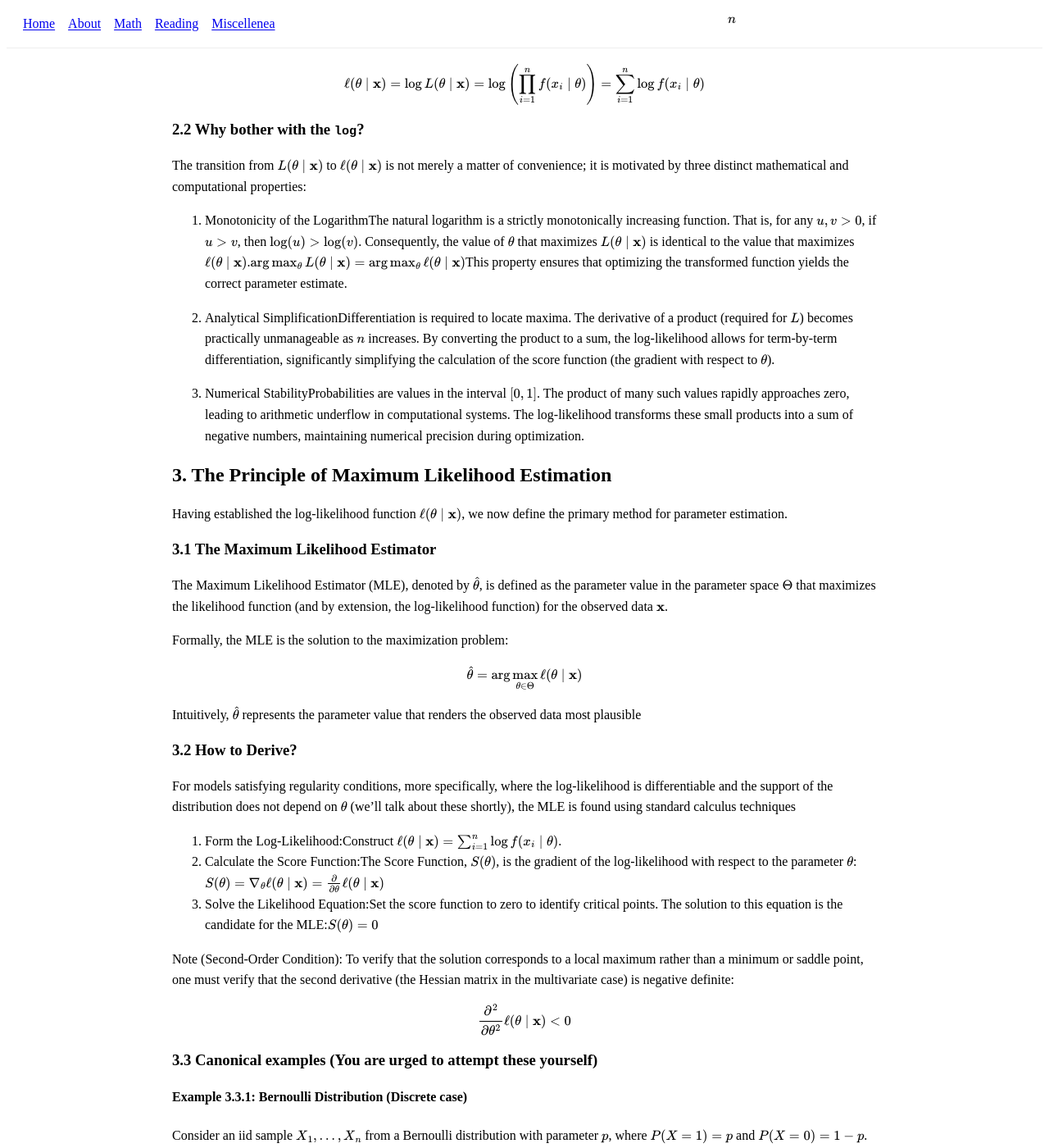
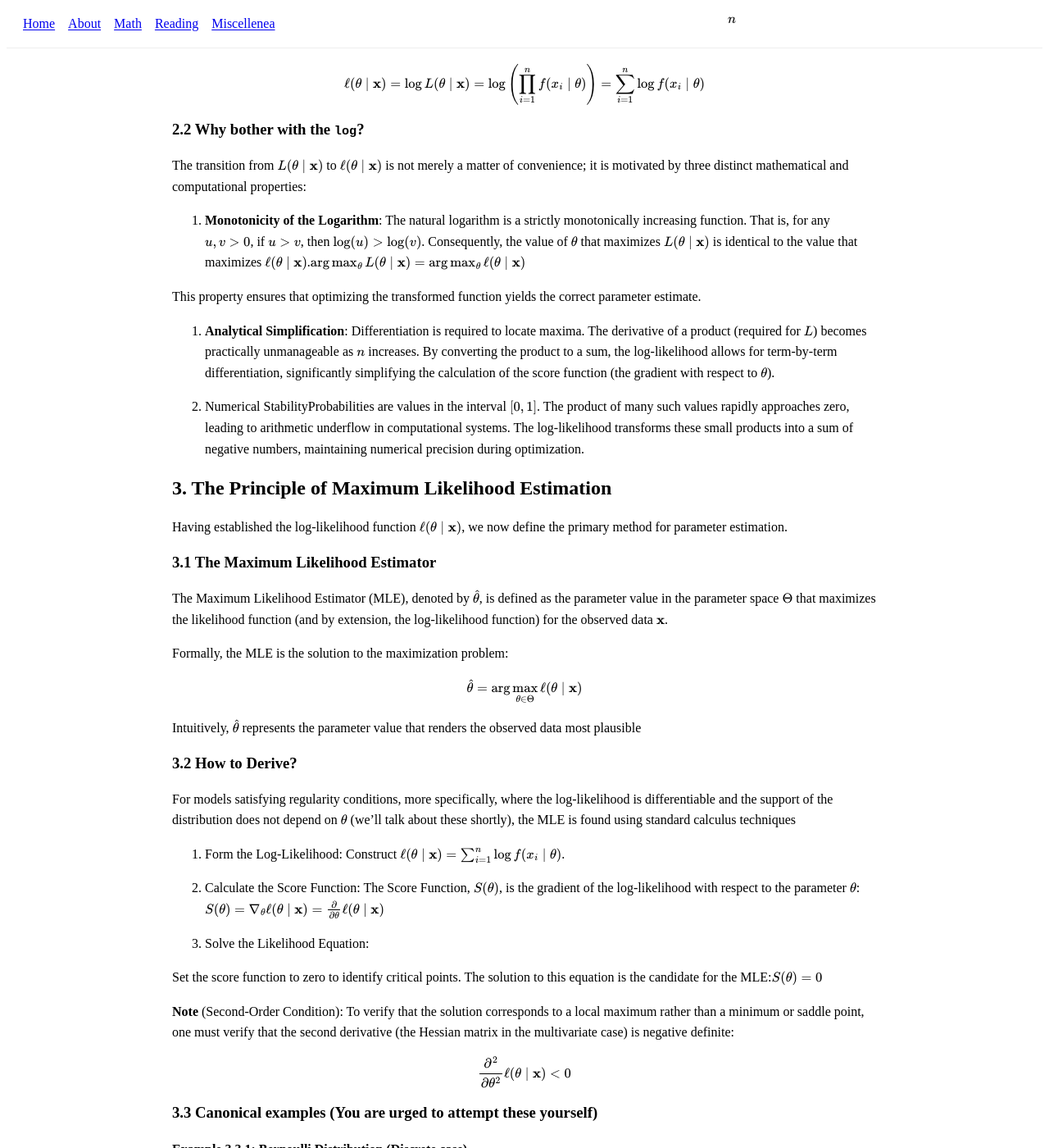
Before and after one commit to KevinDayve/KevinDayve.github.io, a Jekyll site: the page built from math/likelihood_estimation.md, in a window 1280 px wide and 1400 px high, scrolled down 1452 px. Shown: the whole window at 82% size. Built offline with Jekyll 4.4.1, drawn with Linux system fonts in a browser that asks for light colours; some of the changed text lies outside the part shown.

Commit message:
fix rendering issues

```diff
--- a/math/likelihood_estimation.md
+++ b/math/likelihood_estimation.md
@@ -21,9 +21,9 @@ For example, in a sequence of coin flips, $f$ may represent the Bernoulli distri
 ### 1.2 Probability vs Inference
 To understand likelihood, one must distinguish between two opposing inquiries regarding the function $f(x \mid \theta)$:
 
-1. The Forward Problem (Probability)If the parameter $\theta$ is known, what data behaviors do we expect?Query: "Given a fair coin ($p=0.5$), what is the probability of observing 7 heads in 10 flips?"Here, we treat $P(\mathbf{x} \mid \theta)$ as a function of the data $\mathbf{x}$, with $\theta$ held fixed.
+1. The Forward Problem (Probability): If the parameter $\theta$ is known, what data behaviors do we expect?Query: "Given a fair coin ($p=0.5$), what is the probability of observing 7 heads in 10 flips?"Here, we treat $P(\mathbf{x} \mid \theta)$ as a function of the data $\mathbf{x}$, with $\theta$ held fixed.
 
-2. The Backward Problem (Inference)If the data $\mathbf{x}$ is observed, what parameter $\theta$ is the most plausible cause?Query: "Given that 7 heads were observed in 10 flips, what is the most reasonable estimate for $p$?"This requires viewing the relationship from the perspective of $\theta$, treating the data $\mathbf{x}$ as fixed.
+2. The Backward Problem (Inference): If the data $\mathbf{x}$ is observed, what parameter $\theta$ is the most plausible cause?Query: "Given that 7 heads were observed in 10 flips, what is the most reasonable estimate for $p$?"This requires viewing the relationship from the perspective of $\theta$, treating the data $\mathbf{x}$ as fixed.
 
 ### 1.3 Formal definition
 The Likelihood Function, denoted $L(\theta \mid \mathbf{x})$, is the formal tool used to address the inference problem. It is defined as the joint probability (or probability density) of the observed data, viewed strictly as a function of the parameter $\theta$.
@@ -51,9 +51,11 @@ $$\ell(\theta \mid \mathbf{x}) = \log L(\theta \mid \mathbf{x}) = \log \left( \p
 ### 2.2 Why bother with the `log`?
 The transition from $L(\theta \mid \mathbf{x})$ to $\ell(\theta \mid \mathbf{x})$ is not merely a matter of convenience; it is motivated by three distinct mathematical and computational properties:
 
-1. Monotonicity of the LogarithmThe natural logarithm is a strictly monotonically increasing function. That is, for any $u, v > 0$, if $u > v$, then $\log(u) > \log(v)$. Consequently, the value of $\theta$ that maximizes $L(\theta \mid \mathbf{x})$ is identical to the value that maximizes $\ell(\theta \mid \mathbf{x})$.$$\arg \max_{\theta} L(\theta \mid \mathbf{x}) = \arg \max_{\theta} \ell(\theta \mid \mathbf{x})$$This property ensures that optimizing the transformed function yields the correct parameter estimate.
+1. **Monotonicity of the Logarithm**: The natural logarithm is a strictly monotonically increasing function. That is, for any $u, v > 0$, if $u > v$, then $\log(u) > \log(v)$. Consequently, the value of $\theta$ that maximizes $L(\theta \mid \mathbf{x})$ is identical to the value that maximizes $\ell(\theta \mid \mathbf{x})$.$$\arg \max_{\theta} L(\theta \mid \mathbf{x}) = \arg \max_{\theta} \ell(\theta \mid \mathbf{x})$$
 
-2. Analytical SimplificationDifferentiation is required to locate maxima. The derivative of a product (required for $L$) becomes practically unmanageable as $n$ increases. By converting the product to a sum, the log-likelihood allows for term-by-term differentiation, significantly simplifying the calculation of the score function (the gradient with respect to $\theta$).
+This property ensures that optimizing the transformed function yields the correct parameter estimate.
+
+2. **Analytical Simplification**: Differentiation is required to locate maxima. The derivative of a product (required for $L$) becomes practically unmanageable as $n$ increases. By converting the product to a sum, the log-likelihood allows for term-by-term differentiation, significantly simplifying the calculation of the score function (the gradient with respect to $\theta$).
 
 3. Numerical StabilityProbabilities are values in the interval $[0,1]$. The product of many such values rapidly approaches zero, leading to arithmetic underflow in computational systems. The log-likelihood transforms these small products into a sum of negative numbers, maintaining numerical precision during optimization.
 
@@ -73,11 +75,17 @@ Intuitively, $\hat{\theta}$ represents the parameter value that renders the obse
 ### 3.2 How to Derive?
 For models satisfying regularity conditions, more specifically, where the log-likelihood is differentiable and the support of the distribution does not depend on $\theta$ (we'll talk about these shortly), the MLE is found using standard calculus techniques
 
-1. Form the Log-Likelihood:Construct $\ell(\theta \mid \mathbf{x}) = \sum_{i=1}^n \log f(x_i \mid \theta)$.
-2. Calculate the Score Function:The Score Function, $S(\theta)$, is the gradient of the log-likelihood with respect to the parameter $\theta$:$$S(\theta) = \nabla_\theta \ell(\theta \mid \mathbf{x}) = \frac{\partial}{\partial \theta} \ell(\theta \mid \mathbf{x})$$
-3. Solve the Likelihood Equation:Set the score function to zero to identify critical points. The solution to this equation is the candidate for the MLE:$$S(\theta) = 0$$
+1. Form the Log-Likelihood:
+Construct $\ell(\theta \mid \mathbf{x}) = \sum_{i=1}^n \log f(x_i \mid \theta)$.
 
-Note (Second-Order Condition): To verify that the solution corresponds to a local maximum rather than a minimum or saddle point, one must verify that the second derivative (the Hessian matrix in the multivariate case) is negative definite:
+2. Calculate the Score Function:
+The Score Function, $S(\theta)$, is the gradient of the log-likelihood with respect to the parameter $\theta$:$$S(\theta) = \nabla_\theta \ell(\theta \mid \mathbf{x}) = \frac{\partial}{\partial \theta} \ell(\theta \mid \mathbf{x})$$
+
+3. Solve the Likelihood Equation:
+
+Set the score function to zero to identify critical points. The solution to this equation is the candidate for the MLE:$$S(\theta) = 0$$
+
+**Note** (Second-Order Condition): To verify that the solution corresponds to a local maximum rather than a minimum or saddle point, one must verify that the second derivative (the Hessian matrix in the multivariate case) is negative definite:
 
 $$\frac{\partial^2}{\partial \theta^2} \ell(\theta \mid \mathbf{x}) < 0$$
 
@@ -96,7 +104,9 @@ Let $y = \sum_{i=1}^n x_i$ denote the total number of successes. The expression
 
 Differentiating with respect to $p$ yields the score function:$$S(p) = \frac{\partial \ell}{\partial p} = \frac{y}{p} - \frac{n-y}{1-p}$$Setting $S(p) = 0$ and solving for $p$:
 
-$$\frac{y}{p} = \frac{n-y}{1-p} \implies y(1-p) = p(n-y) \implies y = np$$$$\hat{p} = \frac{y}{n} = \bar{X}$$
+$$\frac{y}{p} = \frac{n-y}{1-p} \implies y(1-p) = p(n-y) \implies y = np$$
+
+$$\hat{p} = \frac{y}{n} = \bar{X}$$
 
 Thus, the MLE for the Bernoulli parameter is the sample mean
 
@@ -110,6 +120,7 @@ We compute the partial derivatives (score functions) for each parameter:
 1. For $\mu$:
 
 $$\frac{\partial \ell}{\partial \mu} = \frac{1}{\sigma^2} \sum_{i=1}^n (x_i - \mu)$$
+
 2. For $\sigma^2$:
 
 $$\frac{\partial \ell}{\partial (\sigma^2)} = -\frac{n}{2\sigma^2} + \frac{1}{2(\sigma^2)^2} \sum_{i=1}^n (x_i - \mu)^2$$
@@ -137,18 +148,20 @@ Example:In Section 3.3.2, we derived the MLE for the variance $\sigma^2$ as $\ha
 
 $$\hat{\sigma} = \sqrt{\hat{\sigma}^2} = \sqrt{\frac{1}{n}\sum_{i=1}^n (X_i - \bar{X})^2}$$
 
-Theoretical Justification:This result is derived by defining an "induced likelihood" function, $L^*(\eta)$, for the transformed parameter $\eta = \tau(\theta)$. $L^*(\eta)$ is defined as the supremum of the original likelihood over the set of $\theta$ values that map to $\eta$. Maximizing this induced likelihood yields $\hat{\eta} = \tau(\hat{\theta})$
+Theoretical Justification:
+
+This result is derived by defining an "induced likelihood" function, $L^*(\eta)$, for the transformed parameter $\eta = \tau(\theta)$. $L^*(\eta)$ is defined as the supremum of the original likelihood over the set of $\theta$ values that map to $\eta$. Maximizing this induced likelihood yields $\hat{\eta} = \tau(\hat{\theta})$
 
 ### 4.2 Asymptotic Properties
 
 While MLEs are not guaranteed to be unbiased for finite samples (as seen with the Normal variance estimator), they exhibit optimal behavior as the sample size $n \to \infty$.
-1. ConsistencyThe MLE is a consistent estimator. As the sample size increases, the estimator converges in probability to the true parameter value $\theta_0$.$$\hat{\theta}_n \xrightarrow{p} \theta_0 \quad \text{as} \quad n \to \infty$$
+1. **Consistency**: The MLE is a consistent estimator. As the sample size increases, the estimator converges in probability to the true parameter value $\theta_0$.$$\hat{\theta}_n \xrightarrow{p} \theta_0 \quad \text{as} \quad n \to \infty$$
 
-2. Asymptotic NormalityThe sampling distribution of the MLE converges to a Normal distribution. This property allows for the construction of approximate confidence intervals and hypothesis tests for large samples.
+2. **Asymptotic Normality**: The sampling distribution of the MLE converges to a Normal distribution. This property allows for the construction of approximate confidence intervals and hypothesis tests for large samples.
 $$\sqrt{n}(\hat{\theta}_n - \theta_0) \xrightarrow{d} N\left(0, \frac{1}{I(\theta_0)}\right)$$
 where $I(\theta_0)$ is the Fisher Information.
 
-3. Asymptotic EfficiencyAmong all consistent, asymptotically normal estimators, the MLE has the smallest possible variance. It achieves the theoretical lower bound for variance, known as the Cramér-Rao Lower Bound
+3. **Asymptotic Efficiency**: Among all consistent, asymptotically normal estimators, the MLE has the smallest possible variance. It achieves the theoretical lower bound for variance, known as the Cramér-Rao Lower Bound
 
 ### 4.3 Fisher Information and Cramer-Rao Lower Bound
 
@@ -332,7 +345,8 @@ The transition from observing data to inferring the underlying mechanisms of the
 By starting from first principles by distinguishing the forward probability from the backward likelihood, I hope that a logical foundation for estimation has been established..
 
 **Acknowledgements and Further Reading**
-The structure and rigorous approach of this guide have been heavily influenced by the seminal text "Statistical Inference" by George Casella and Roger L. Berger.
+
+The structure and rigorous approach of this guide have been heavily influenced by the seminal text "**Statistical Inference**" by George Casella and Roger L. Berger.
 
 For the reader seeking to deepen their understanding of the measure-theoretic foundations of these properties, or to explore hypothesis testing and interval estimation with equal rigor, Casella & Berger remains the definitive reference.
 
```
Also changed, not shown: other parts of math/likelihood_estimation.md (+1 -1 lines).
